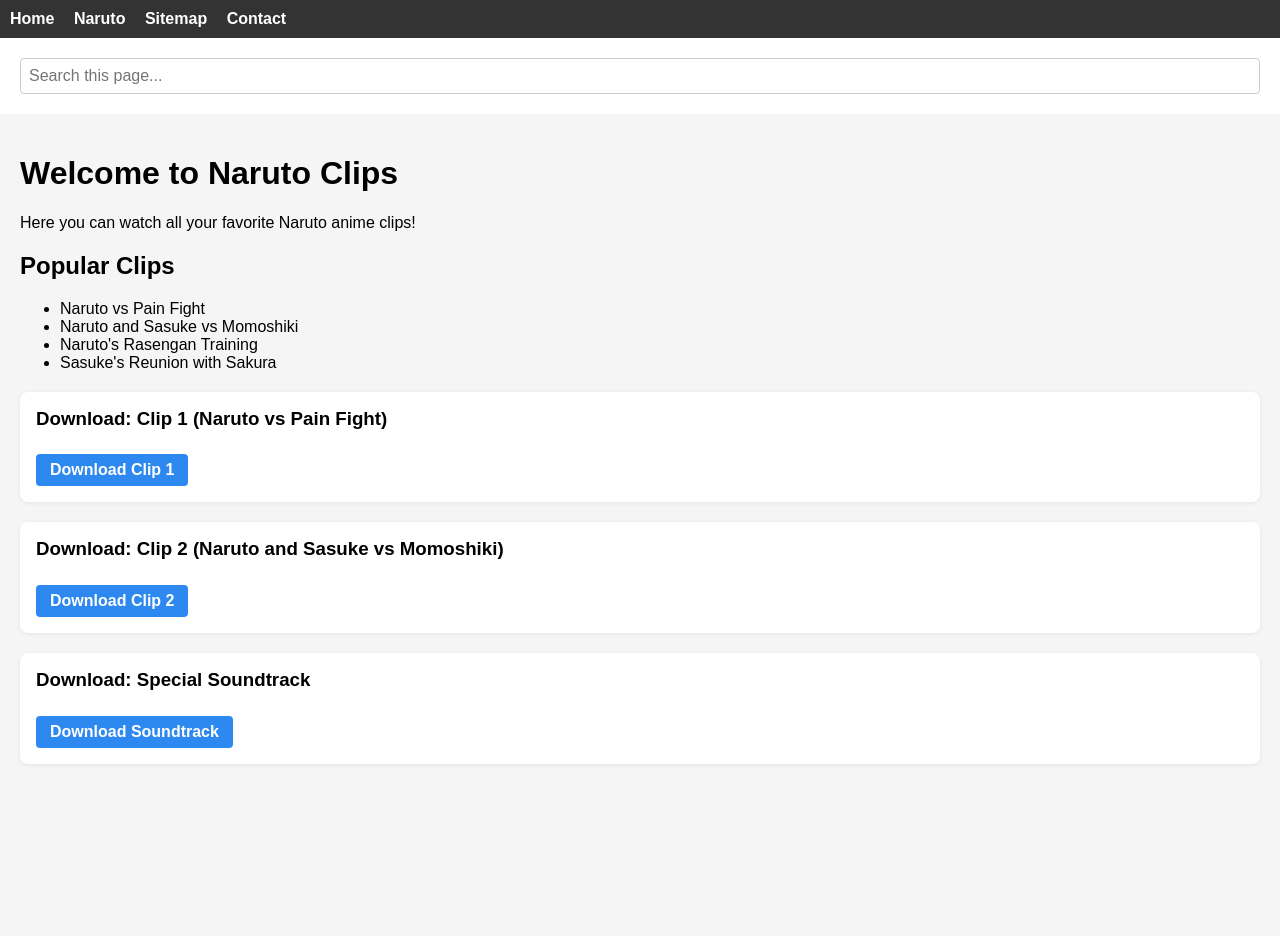
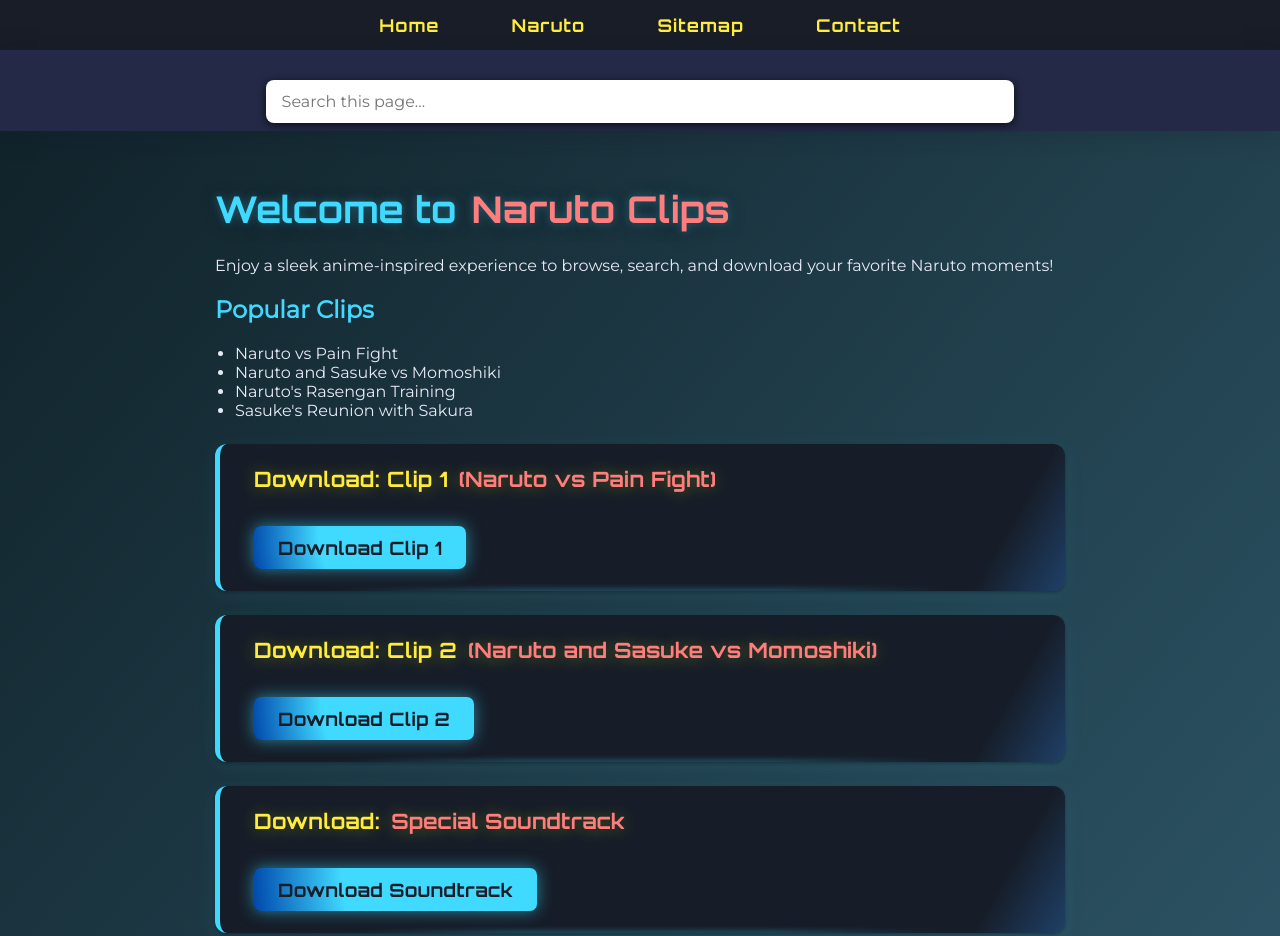
Before and after one commit to ansh17december-sketch/anime-clips-site, a plain HTML site: page naruto.html in a window 1280 px wide. Shown: the top 936 px of the page. Before the commit the page ends 804 px from the top, so only its background shows below. Drawn offline with Linux system fonts and the light colour scheme.

Commit message:
Update naruto.html

```diff
--- a/naruto.html
+++ b/naruto.html
@@ -4,68 +4,146 @@
   <meta charset="UTF-8">
   <meta name="viewport" content="width=device-width, initial-scale=1.0">
   <title>Naruto Clips</title>
+  <!-- Google Fonts for a modern, anime-inspired look -->
+  <link href="https://fonts.googleapis.com/css2?family=Orbitron:wght@700&family=Montserrat&display=swap" rel="stylesheet">
   <style>
     body {
-      font-family: Arial, sans-serif;
-      background-color: #f5f5f5;
+      font-family: 'Montserrat', Arial, sans-serif;
+      background: linear-gradient(130deg, #0f2027, #2c5364 100%);
       margin: 0;
       padding: 0;
+      min-height: 100vh;
+      color: #e8eaf6;
     }
     nav {
-      background-color: #333;
-      padding: 10px;
+      background: #181d27;
+      box-shadow: 0 2px 8px rgba(0,0,0,.45);
+      padding: 14px 0;
+      text-align: center;
     }
     nav a {
-      color: white;
+      color: #ffec3d;
       text-decoration: none;
-      margin-right: 15px;
-      font-weight: bold;
+      margin: 0 22px;
+      font-size: 1.1em;
+      font-family: 'Orbitron', Arial, sans-serif;
+      letter-spacing: 1px;
+      position: relative;
+      padding: 6px 12px;
+      border-radius: 4px;
+      transition: background 0.2s, color 0.2s, box-shadow 0.2s;
     }
     nav a:hover {
-      text-decoration: underline;
+      background: #1c2b36;
+      color: #40d9ff;
+      box-shadow: 0 0 8px 2px #40d9ff55;
+    }
+    .header-style {
+      font-family: 'Orbitron', Arial, sans-serif;
+      color: #40d9ff;
+      font-size: 2.3em;
+      text-shadow: 0 0 10px #40d9ff55, 0 2px 16px #181d2799;
     }
     .content {
-      padding: 20px;
+      padding: 30px 10vw 30px 10vw;
+      max-width: 850px;
+      margin: 0 auto;
     }
     .search-bar-container {
-      padding: 20px;
-      background: #fff;
+      background: #232946;
+      padding: 24px 10vw 8px 10vw;
+      text-align: center;
+      box-shadow: 0 4px 24px #11192840;
     }
     #searchBar {
-      width: 100%;
-      padding: 8px;
-      font-size: 16px;
-      border: 1px solid #ccc;
-      border-radius: 4px;
-      box-sizing: border-box;
+      width: 70%;
+      padding: 12px 16px;
+      font-size: 1em;
+      font-family: 'Montserrat', Arial, sans-serif;
+      border: none;
+      border-radius: 8px;
+      box-shadow: 0 2px 8px #000a;
+      margin-top: 6px;
+      transition: box-shadow 0.2s;
+    }
+    #searchBar:focus {
+      outline: none;
+      box-shadow: 0 0 0 3px #40d9ff60;
+      border: 1.5px solid #40d9ff;
     }
     .searchable {
-      transition: all 0.2s;
+      transition: all 0.3s;
     }
     .download-section {
-      background: #fff;
-      padding: 16px;
-      margin: 20px 0;
-      border-radius: 8px;
-      box-shadow: 0 1px 4px rgba(0,0,0,0.07);
+      background: linear-gradient(120deg, #161d28 90%, #1f4068 100%);
+      border-left: 5px solid #40d9ff;
+      border-radius: 12px;
+      box-shadow: 0 4px 20px #40d9ff14, 0 1.5px 3.5px #0005;
+      margin: 24px 0;
+      padding: 22px 34px;
+      position: relative;
+      overflow: hidden;
+      animation: fadeIn 0.95s;
     }
     .download-section h3 {
       margin-top: 0;
+      color: #ffec3d;
+      text-shadow: 0 1px 16px #f6ff0050;
+      font-family: 'Orbitron', Arial, sans-serif;
+      letter-spacing: 0.02em;
+      font-size: 1.32em;
     }
     .download-link {
       display: inline-block;
-      margin-top: 6px;
-      padding: 7px 14px;
-      background: #2d89ef;
-      color: white;
-      border-radius: 4px;
+      margin-top: 13px;
+      padding: 10px 24px;
+      background: radial-gradient(circle at 70% 15%, #40d9ff 55%, #0047ab 100%);
+      color: #181d27;
+      border: none;
+      border-radius: 7px;
+      font-weight: 700;
+      font-family: 'Orbitron', Arial, sans-serif;
       text-decoration: none;
-      font-weight: bold;
-      transition: background 0.2s;
+      font-size: 1.15em;
+      letter-spacing: 0.02em;
+      box-shadow: 0 0 16px #40d9ff90, 0 1.5px 7px #181d2740;
+      transition: background 0.19s, color 0.19s, box-shadow 0.19s;
+      position: relative;
     }
     .download-link:hover {
-      background: #175bad;
+      background: #ffec3d;
+      color: #181d27;
+      box-shadow: 0 0 32px #ffec3d55, 0 3px 9px #181d2770;
+      text-decoration: none;
     }
+    ul {
+      padding-left: 20px;
+    }
+    .anime-highlight {
+      color: #ff7d7d;
+      font-weight: 700;
+      padding-left: 4px;
+      font-family: 'Orbitron', Arial, sans-serif;
+      letter-spacing: 0.01em;
+    }
+    @keyframes fadeIn {
+      0% { opacity: 0; transform: translateY(35px);}
+      100% { opacity: 1; transform: translateY(0);}
+    }
+    /* Decorative glowing border */
+    .download-section::before {
+      content: "";
+      position: absolute;
+      z-index: 1;
+      bottom: -10px; left: -10px;
+      width: calc(100% + 20px);
+      height: 13px;
+      background: radial-gradient(circle, #40d9ff55 30%, transparent 70%);
+      filter: blur(2.5px);
+      opacity: 0.7;
+      pointer-events: none;
+    }
+    .download-section * { position: relative; z-index: 2; }
   </style>
 </head>
 <body>
@@ -76,15 +154,13 @@
     <a href="sitemap.html">Sitemap</a>
     <a href="contact.html">Contact</a>
   </nav>
-
   <div class="search-bar-container">
     <input type="text" id="searchBar" placeholder="Search this page...">
   </div>
-
   <div class="content">
-    <h1 class="searchable">Welcome to Naruto Clips</h1>
-    <p class="searchable">Here you can watch all your favorite Naruto anime clips!</p>
-    <h2 class="searchable">Popular Clips</h2>
+    <h1 class="searchable header-style">Welcome to <span class="anime-highlight">Naruto Clips</span></h1>
+    <p class="searchable">Enjoy a sleek anime-inspired experience to browse, search, and download your favorite Naruto moments!</p>
+    <h2 class="searchable" style="color:#40d9ff;">Popular Clips</h2>
     <ul>
       <li class="searchable">Naruto vs Pain Fight</li>
       <li class="searchable">Naruto and Sasuke vs Momoshiki</li>
@@ -92,25 +168,21 @@
       <li class="searchable">Sasuke's Reunion with Sakura</li>
     </ul>
 
-    <!-- Download Sections -->
+    <!-- Download Sections with creative style -->
     <div class="download-section">
-      <h3>Download: Clip 1 (Naruto vs Pain Fight)</h3>
+      <h3>Download: Clip 1 <span class="anime-highlight">(Naruto vs Pain Fight)</span></h3>
       <a class="download-link" href="https://drive.google.com/uc?export=download&id=YOUR_FILE_ID_HERE1" download>Download Clip 1</a>
     </div>
-
     <div class="download-section">
-      <h3>Download: Clip 2 (Naruto and Sasuke vs Momoshiki)</h3>
+      <h3>Download: Clip 2 <span class="anime-highlight">(Naruto and Sasuke vs Momoshiki)</span></h3>
       <a class="download-link" href="https://drive.google.com/uc?export=download&id=YOUR_FILE_ID_HERE2" download>Download Clip 2</a>
     </div>
-
     <div class="download-section">
-      <h3>Download: Special Soundtrack</h3>
+      <h3>Download: <span class="anime-highlight">Special Soundtrack</span></h3>
       <a class="download-link" href="https://drive.google.com/uc?export=download&id=YOUR_FILE_ID_HERE3" download>Download Soundtrack</a>
     </div>
-
-    <!-- Add more sections as needed; just copy and update file ID and description -->
+    <!-- You can add more sections following this pattern -->
   </div>
-
   <script>
     document.getElementById("searchBar").addEventListener("keyup", function() {
       var value = this.value.toLowerCase();
@@ -124,6 +196,5 @@
       }
     });
   </script>
-
 </body>
 </html>
```
